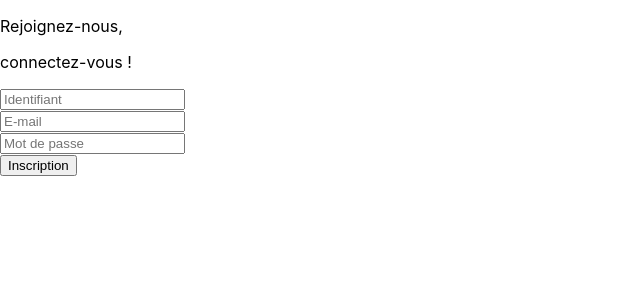
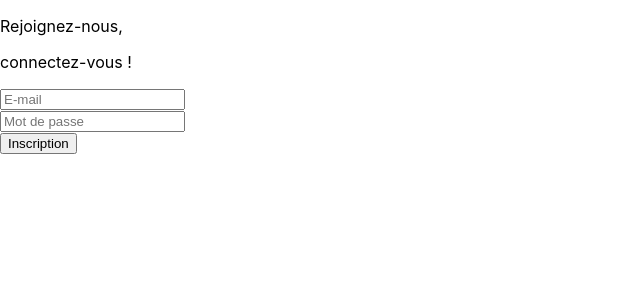
Before and after one commit to Formation-CDA-Grenoble/projet-jeu-en-ligne, a React (Create React App) app in the folder front/: page / in a window 1280 px wide. Shown: the top 300 px of the page, without its empty margins (0-640 px from the left). Built offline with nearby package versions, Linux system fonts and the light colour scheme.

Commit message:
container connection, connection return token

```diff
--- a/front/src/components/ContainerConnection.tsx
+++ b/front/src/components/ContainerConnection.tsx
@@ -3,6 +3,7 @@ import { InputRegister } from './inputs'
 import { ButtonSubmit } from './buttons'
 import Axios from 'axios'
 import { URL_SERVER } from '../constants'
+import { RegisterTitle } from './texts'
 
 export default class ContainerInscription extends React.Component<any,any,any>{
 
@@ -10,7 +11,6 @@ export default class ContainerInscription extends React.Component<any,any,any>{
 		super(props)
 		this.state = {
 			value: {
-				pseudo: "",
 				email: "",
 				password: ""
 			},
@@ -29,16 +29,16 @@ export default class ContainerInscription extends React.Component<any,any,any>{
 		})
 	}
 
-	private postInscription = () => {
+	private postConnection = () => {
 		this.setState({
 			loading: true
 		})
 		let data:any = {
-			...this.state.value,
-			status: 1
+			...this.state.value
 		}
-		Axios.post(URL_SERVER+"/users", data).then((res) => {
+		Axios.post(URL_SERVER+"/login", data).then((res) => {
 			console.log(res)
+			//save localStorage
 			//this.goTo("connexion", true)
 		}).catch(err => {
 			console.log(err)
@@ -51,39 +51,30 @@ export default class ContainerInscription extends React.Component<any,any,any>{
 
 	private handleSubmit = (event:any) => {
 		event.preventDefault()
-		this.postInscription()
+		this.postConnection()
 		//sinon message d'erreur
 	}
 
 
 
 	render() {
-		console.log(this.state)
+		const { value } = this.state
 		return(
 			<div>
-				<div className="register-title">
-					<p>{ "Rejoignez-nous," }</p>
-					<p>{ "connectez-vous !" }</p>
-				</div>
+				<RegisterTitle/>
 				<form onSubmit={ this.handleSubmit }>
-					<InputRegister
-						type={ "text" }
-						name={ "pseudo" }
-						placeholder={ "Identifiant" }
-						onChange={ this.handleChange }
-						value={ this.state.pseudo }/>
 					<InputRegister
 						type={ "email" }
 						name={ "email" }
 						placeholder={ "E-mail" }
 						onChange={ this.handleChange }
-						value={ this.state.mail }/>
+						value={ value.mail }/>
 					<InputRegister
 						type={ "password" }
 						name={ "password" }
 						placeholder={ "Mot de passe" }
 						onChange={ this.handleChange }
-						value={ this.state.password }/>
+						value={ value.password }/>
 					{ this.state.loading? <p>Inscription en cours...</p>
 					:<ButtonSubmit title={ "Inscription" }/> }
 				</form>
--- a/front/src/components/ContainerInscription.tsx
+++ b/front/src/components/ContainerInscription.tsx
@@ -3,6 +3,7 @@ import { InputRegister } from './inputs'
 import { ButtonSubmit } from './buttons'
 import Axios from 'axios'
 import { URL_SERVER } from '../constants'
+import { RegisterTitle } from './texts'
 
 export default class ContainerInscription extends React.Component<any,any,any>{
 
@@ -39,7 +40,7 @@ export default class ContainerInscription extends React.Component<any,any,any>{
 		}
 		Axios.post(URL_SERVER+"/users", data).then((res) => {
 			console.log(res)
-			//this.goTo("connexion", true)
+			this.props.goTo("connection", true)
 		}).catch(err => {
 			console.log(err)
 		}).finally(() =>{
@@ -58,32 +59,29 @@ export default class ContainerInscription extends React.Component<any,any,any>{
 
 
 	render() {
-		console.log(this.state)
+		const { value } = this.state
 		return(
 			<div>
-				<div className="register-title">
-					<p>{ "Rejoignez-nous," }</p>
-					<p>{ "connectez-vous !" }</p>
-				</div>
+				<RegisterTitle/>
 				<form onSubmit={ this.handleSubmit }>
 					<InputRegister
 						type={ "text" }
 						name={ "pseudo" }
 						placeholder={ "Identifiant" }
 						onChange={ this.handleChange }
-						value={ this.state.pseudo }/>
+						value={ value.pseudo }/>
 					<InputRegister
 						type={ "email" }
 						name={ "email" }
 						placeholder={ "E-mail" }
 						onChange={ this.handleChange }
-						value={ this.state.mail }/>
+						value={ value.mail }/>
 					<InputRegister
 						type={ "password" }
 						name={ "password" }
 						placeholder={ "Mot de passe" }
 						onChange={ this.handleChange }
-						value={ this.state.password }/>
+						value={ value.password }/>
 					{ this.state.loading? <p>Inscription en cours...</p>
 					:<ButtonSubmit title={ "Inscription" }/> }
 				</form>
--- a/front/src/components/index.ts
+++ b/front/src/components/index.ts
@@ -1 +1,2 @@
 export { default as ContainerInscription } from './ContainerInscription'
+export { default as ContainerConnection } from './ContainerConnection'
--- a/front/src/pages/PageRegister.tsx
+++ b/front/src/pages/PageRegister.tsx
@@ -1,18 +1,36 @@
 import React from 'react'
 import { ContainerInscription } from '../components'
+import { ContainerConnection } from '../components'
 
 
 
 export default class PageRegister extends React.Component<any, any,any> {
 
-	private goTo = () => {
+	constructor(props:any) {
+		super(props)
 
+		this.state = {
+			currentComponent: "connection",
+			confirm: false,
+		}
+	}
+
+	private goTo = (component:string, confirm:boolean = false) => {
+		this.setState({
+			currentComponent: component,
+			confirm: confirm
+		})
 	}
 
 	render() {
+		const components:any = {
+			"inscription": <ContainerInscription goTo={ this.goTo }/>,
+			"connection": <ContainerConnection goTo={ this.goTo } confirm={ this.state.confirm }/>
+		}
+		const ComponentName:any = components[this.state.currentComponent]
 		return(
 			<div>
-				<ContainerInscription goTo={ this.goTo }/>
+				{ ComponentName }
 			</div>
 
 		)
```
